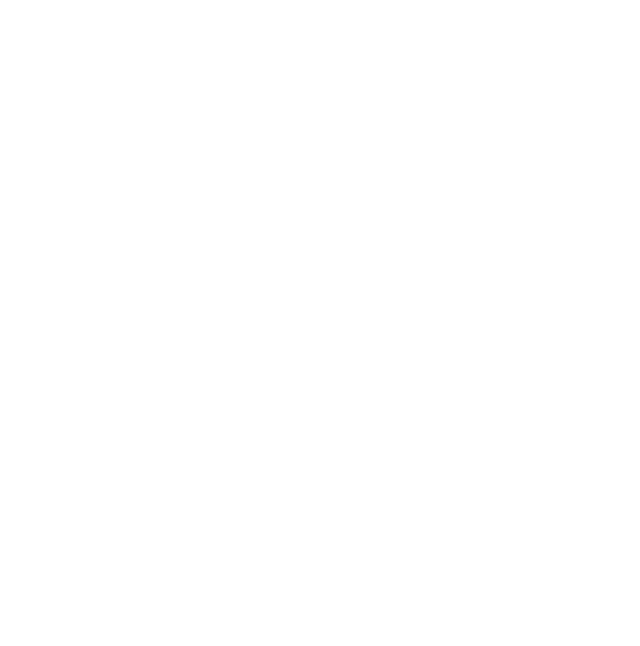
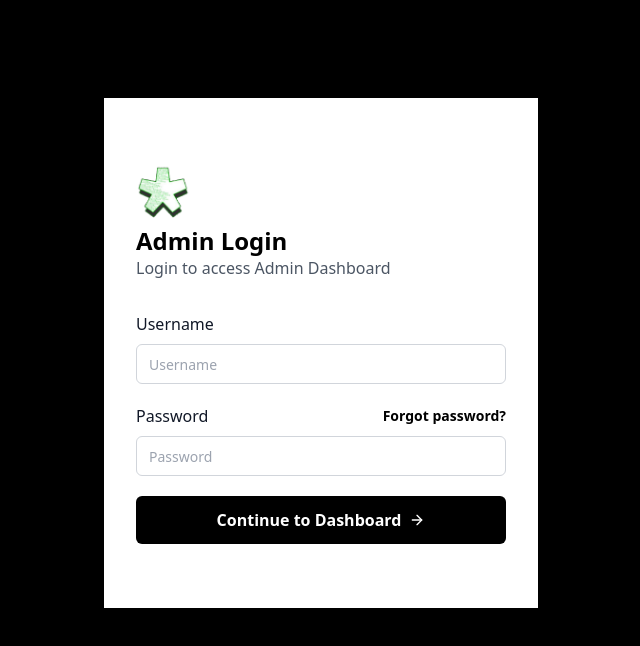
Before and after one commit to Dxvan-05/init-website, a React (Vite) app: page /admin in a window 1280 px wide. Before the commit this address had no page. Shown: the top 646 px of the page, without its empty margins (319-959 px from the left). Built offline with nearby package versions, Linux system fonts and the light colour scheme.

Commit message:
Add Dashboard skeleton

```diff
--- a/src/App.jsx
+++ b/src/App.jsx
@@ -1,12 +1,14 @@
 
 import { Route, Routes } from "react-router-dom";
 import Home from "./components/Home";
+import Admin from "./components/Admin";
 
 function App() {
     return (
         <>
             <Routes>
                 <Route path="/" exact element={<Home />}/>
+                <Route path="/admin/*" exact element={<Admin />}/>
             </Routes>
         </>
     );
--- a/src/components/Admin.jsx
+++ b/src/components/Admin.jsx
@@ -1,9 +1,19 @@
-import React from 'react'
+import React from 'react';
+import { useState } from 'react';
+import LoginPage from './LoginPage';
+import Dashboard from './Dashboard';
 
 function Admin() {
+
+  const [isLoggedIn, setIsLoggedIn] = useState(false);
+
+  const loginToggle = () => {
+    setIsLoggedIn(!isLoggedIn);
+  }
+
   return (
-    <div>Admin</div>
-  )
+    !isLoggedIn ? < LoginPage loginToggle={ loginToggle } /> : <Dashboard />
+  );
 }
 
 export default Admin
--- /dev/null
+++ b/src/components/Dashboard.jsx
@@ -0,0 +1,65 @@
+import React from 'react'
+import { BarChart, Users, TicketCheck } from 'lucide-react'
+import initStar from '../assets/init-star.png'
+import { Route, Routes, Link } from 'react-router-dom'
+import ExecomDashboard from './ExecomDashboard'
+import EventsDashBoard from './EventsDashBoard'
+
+
+function Dashboard() {
+    return (
+        <div className='flex'>
+            <aside className="flex h-screen w-64 flex-col overflow-y-auto border-r bg-black px-5 py-8">
+                <Link to={'/'}>
+                    <img src={initStar} className='h-[56px] w-[56px]' />
+                </Link>
+                <div className="mt-6 flex flex-1 flex-col justify-between">
+                    <nav className="-mx-3 space-y-6 ">
+                        <div className="space-y-3 ">
+                            <label className="px-3 text-xs font-semibold uppercase text-white">analytics</label>
+                            <Link
+                                to={'/admin'}
+                                className="flex transform items-center rounded-lg px-3 py-2 text-gray-200 transition-colors duration-300 hover:bg-gray-50 hover:text-gray-700"
+                                href="#"
+                            >
+                                <BarChart className="h-5 w-5" aria-hidden="true" />
+                                <span className="mx-2 text-sm font-medium">Dashboard</span>
+                            </Link>
+
+                        </div>
+                        <div className="space-y-3 ">
+                            <label className="px-3 text-xs font-semibold uppercase text-white">content</label>
+                            <Link
+                                to={'/admin/execom'}
+                                className="flex transform items-center rounded-lg px-3 py-2 text-gray-200 transition-colors duration-300 hover:bg-gray-100 hover:text-gray-700"
+                                href="#"
+                            >
+                                <Users className="h-5 w-5" aria-hidden="true" />
+                                <span className="mx-2 text-sm font-medium">Execom</span>
+                            </Link>
+                            <Link
+                                to={'/admin/events'}
+                                className="flex transform items-center rounded-lg px-3 py-2 text-gray-200 transition-colors duration-300 hover:bg-gray-100 hover:text-gray-700"
+                                href="#"
+                            >
+                                <TicketCheck className="h-5 w-5" aria-hidden="true" />
+                                <span className="mx-2 text-sm font-medium">Events</span>
+                            </Link>
+
+                        </div>
+
+                    </nav>
+                </div>
+            </aside>
+            <Routes >
+                <Route path='/' exact element={'Dashboard'} />
+                <Route path='/execom' exact element={<ExecomDashboard />} />
+                <Route path='/events' exact element={<EventsDashBoard />} />
+
+            </Routes>
+        </div>
+
+    )
+}
+
+export default Dashboard
--- /dev/null
+++ b/src/components/EventsDashBoard.jsx
@@ -0,0 +1,9 @@
+import React from 'react'
+
+function EventsDashBoard() {
+  return (
+    <div>EventsDashBoard</div>
+  )
+}
+
+export default EventsDashBoard
--- /dev/null
+++ b/src/components/ExecomDashboard.jsx
@@ -0,0 +1,14 @@
+import React from 'react'
+
+function ExecomDashboard() {
+  return (
+    <div className='w-full'>
+        <h1 className='text-center font-bold text-3xl mt-20'>
+            Add New Execom Members
+        </h1>
+
+    </div>
+  )
+}
+
+export default ExecomDashboard
--- /dev/null
+++ b/src/components/LoginPage.jsx
@@ -0,0 +1,92 @@
+import React, { useState } from 'react'
+import { ArrowRight } from 'lucide-react'
+import initStar from '../assets/init-star.png'
+
+function LoginPage({ loginToggle } ) {
+
+
+    const [username, setUsername] = useState('');
+    const [password, setPassword] = useState('');
+
+    const handleUsernameInput = (e) => {
+        setUsername(e.target.value)
+    }
+
+    const handlePasswordInput = (e) => {
+        setPassword(e.target.value)
+    }
+
+    const handleLogin = () => {
+        loginToggle();
+    }
+
+    return (
+        <div className="flex w-screen h-svh justify-center items-center">
+            <section className="rounded-md bg-black/70 p-2 inline-block2 min-h-[620px] min-w-[450px]">
+                <div className="flex items-center justify-center bg-white px-4 py-10 sm:px-6 sm:py-16 lg:px-8">
+                    <div className="xl:mx-auto xl:w-full xl:max-w-sm 2xl:max-w-md">
+                        <div className="mb-2">
+                            <img src={initStar} className='h-[56px] w-[56px]' />
+                        </div>
+                        <h2 className="text-2xl font-bold leading-tight text-black">Admin Login</h2>
+                        <p className="mt-2text-sm text-gray-600 ">
+                            Login to access Admin Dashboard{' '}
+                        </p>
+                        <form action="#" method="POST" className="mt-8">
+                            <div className="space-y-5">
+                                <div>
+                                    <label htmlFor="" className="text-base font-medium text-gray-900">
+                                        {' '}
+                                        Username{' '}
+                                    </label>
+                                    <div className="mt-2">
+                                        <input
+                                            className="flex text-black h-10 w-full rounded-md border border-gray-300 bg-transparent px-3 py-2 text-sm placeholder:text-gray-400 focus:outline-none focus:ring-1 focus:ring-gray-400 focus:ring-offset-1 disabled:cursor-not-allowed disabled:opacity-50"
+                                            type="text"
+                                            placeholder="Username"
+                                            value={username}
+                                            onInput={handleUsernameInput}
+                                        ></input>
+                                    </div>
+                                </div>
+                                <div>
+                                    <div className="flex items-center justify-between">
+                                        <label htmlFor="" className="text-base font-medium text-gray-900">
+                                            {' '}
+                                            Password{' '}
+                                        </label>
+                                        <a href="#" title="" className="text-sm font-semibold text-black hover:underline">
+                                            {' '}
+                                            Forgot password?{' '}
+                                        </a>
+                                    </div>
+                                    <div className="mt-2">
+                                        <input
+                                            className="flex h-10 text-black w-full rounded-md border border-gray-300 bg-transparent px-3 py-2 text-sm placeholder:text-gray-400 focus:outline-none focus:ring-1 focus:ring-gray-400 focus:ring-offset-1 disabled:cursor-not-allowed disabled:opacity-50"
+                                            type="password"
+                                            placeholder="Password"
+                                            value={password}
+                                            onInput={handlePasswordInput}
+                                        ></input>
+                                    </div>
+                                </div>
+                                <div>
+                                    <button
+                                        type="button"
+                                        className="inline-flex w-full items-center justify-center rounded-md bg-black px-3.5 py-2.5 font-semibold leading-7 text-white hover:bg-black/80"
+                                        onClick={handleLogin}
+                                    >
+                                        Continue to Dashboard <ArrowRight className="ml-2" size={16} />
+                                    </button>
+                                </div>
+                            </div>
+                        </form>
+
+                    </div>
+                </div>
+            </section>
+        </div>
+    )
+}
+
+export default LoginPage
```
Also changed, not shown: src/assets/init-star.png (added).
